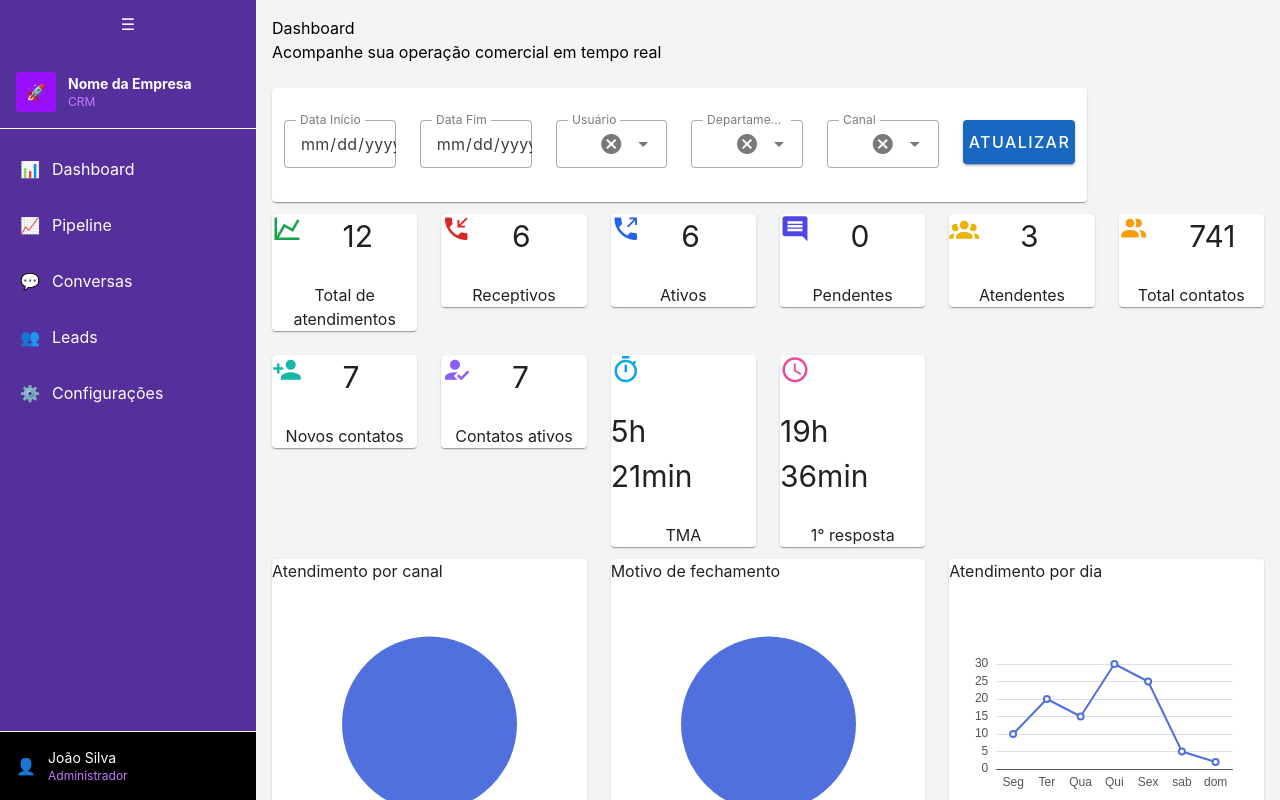
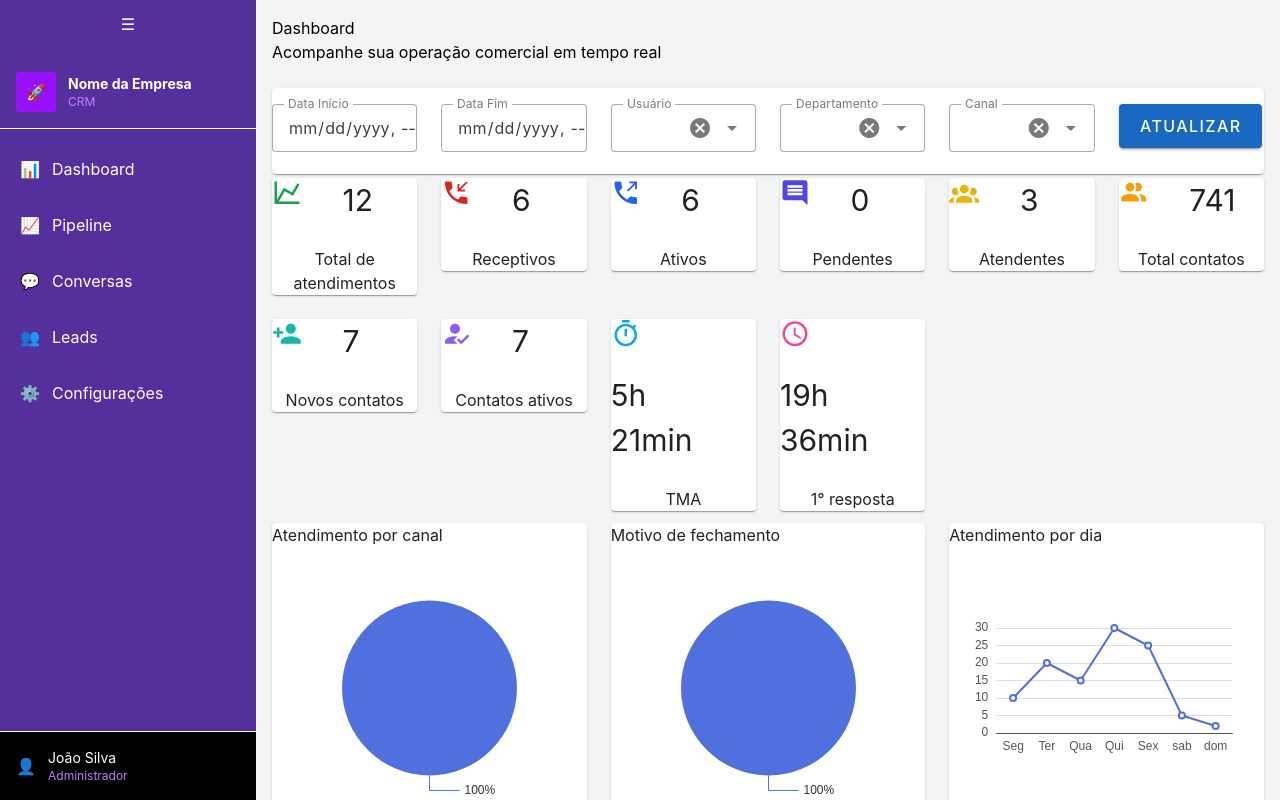
Before and after one commit to elderlira/crm_project, a Vue app: page / in a window 1280 px wide. Built offline with nearby package versions, Linux system fonts and the light colour scheme.

Commit message:
organized chart component

```diff
--- a/src/views/Dashboard.vue
+++ b/src/views/Dashboard.vue
@@ -1,23 +1,16 @@
 <template>
   <v-container fluid class="pa-5">
 
-    <!-- FILTROS -->
-    <v-row class="mb-2">
-      <v-col cols="10">
-        <DashboardFilters @valorAEnviar="valorRecebido" />
-      </v-col>
-    </v-row>
+    <DashboardFilters @valorAEnviar="valorRecebido" />
 
 
     <Grafics :filterValue="filterValue" />
 
-    <v-row>
-      <v-col cols="12">
-        <ChartCard title="Evolução atendimentos">
-          <v-chart />
-        </ChartCard>
-      </v-col>
-    </v-row>
+
+    <ChartCard title="Evolução atendimentos">
+      <v-chart />
+    </ChartCard>
+
   </v-container>
 </template>
 
--- a/src/views/dashboards/ChartCard.vue
+++ b/src/views/dashboards/ChartCard.vue
@@ -1,5 +1,8 @@
 <template>
   <div>
+    <v-row>
+      <v-col cols="12">
+
         <v-row class="mt-6">
           <v-col cols="12" md="4">
             <v-card rounded="xl" elevation="3" class="pa-5">
@@ -27,9 +30,9 @@
           </v-col>
 
         </v-row>
-    <v-row class="mt-4">
+      </v-col>
+    </v-row>
 
-    </v-row>
     <v-row class="mt-6">
       <v-col cols="12" md="4">
         <v-card rounded="xl" elevation="3" class="pa-5">
@@ -55,11 +58,6 @@
           <v-chart :option="chartOption2" autoresize />
         </v-card>
       </v-col>
-    </v-row>
-    <v-row class="mt-6">
-
-
-
     </v-row>
   </div>
 </template>
--- a/src/views/dashboards/DashboardFilters.vue
+++ b/src/views/dashboards/DashboardFilters.vue
@@ -11,12 +11,11 @@
     </div>
 
     <!-- Card de filtros -->
-    <v-row dense align="end" class="teste">
+    <v-row dense class="mt-2 mb-4">
       <v-col cols="12">
         <v-card rounded="xl" elevation="3" class="pa-4">
+          <v-row class="pt-4">
 
-          <v-col cols="12 mt-5">
-            <v-row>
             <v-col cols="12" lg="2" md="3" sm="12">
               <v-text-field v-model="startDate" label="Data Início" type="datetime-local" variant="outlined"
                 density="comfortable" />
@@ -41,6 +40,7 @@
               <v-select v-model="channel" :items="channels" label="Canal" variant="outlined" density="comfortable"
                 clearable />
             </v-col>
+
             <v-col cols="12" lg="2" md="6" sm="12" class="d-flex text-left">
               <v-btn color="primary" size="large" @click="updateDashboard">
                 Atualizar
@@ -48,10 +48,9 @@
             </v-col>
           </v-row>
 
+        </v-card>
+
       </v-col>
-        </v-card>
-      </v-col>
-
     </v-row>
   </div>
 </template>
@@ -99,8 +98,4 @@ const updateDashboard = () => {
 }
 </script>
 
-<style>
-.teste {
-  width: 100%;
-}
-</style>
+<style></style>
```
Lines whose indentation alone changed are shown as unchanged.
